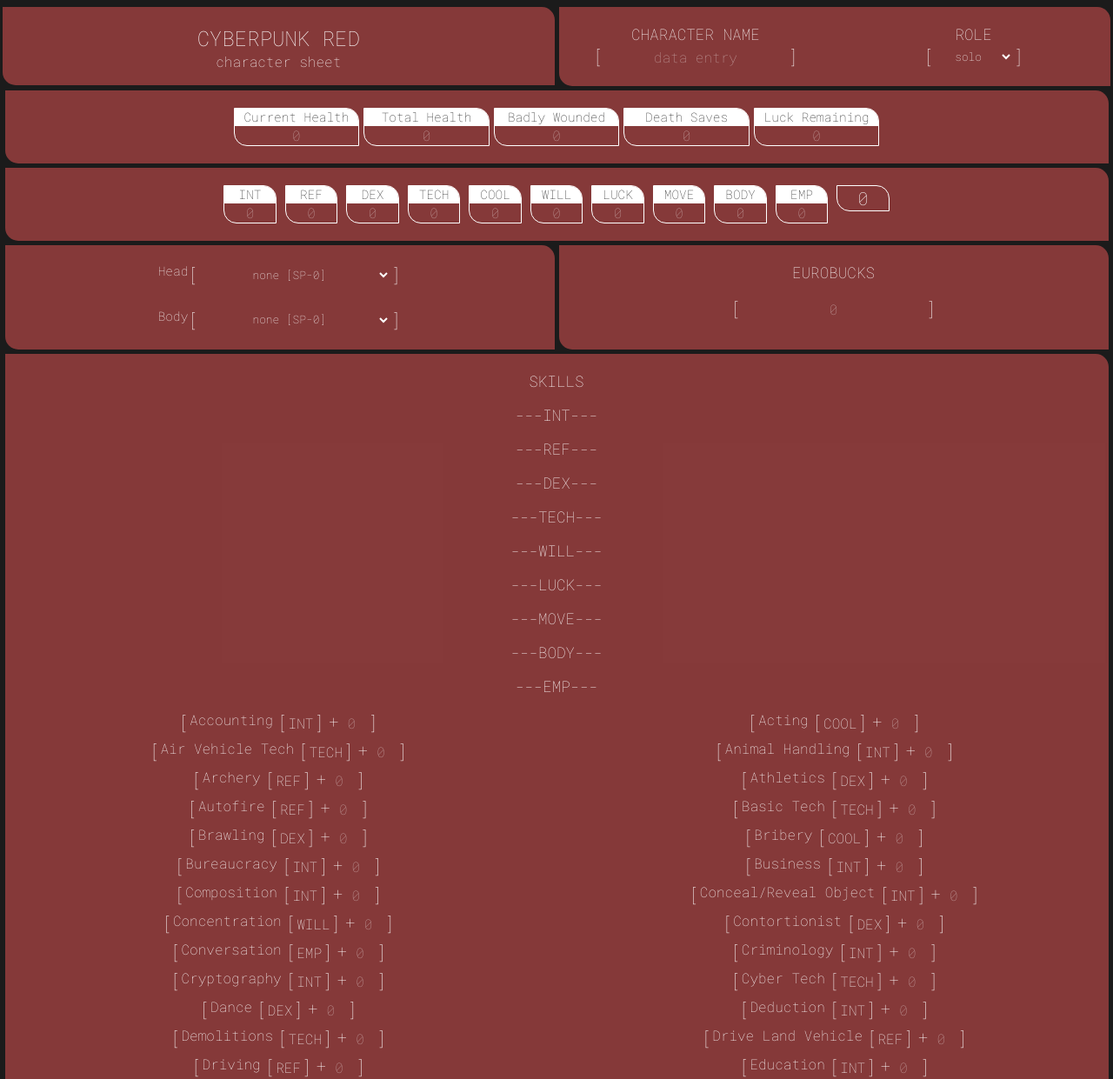
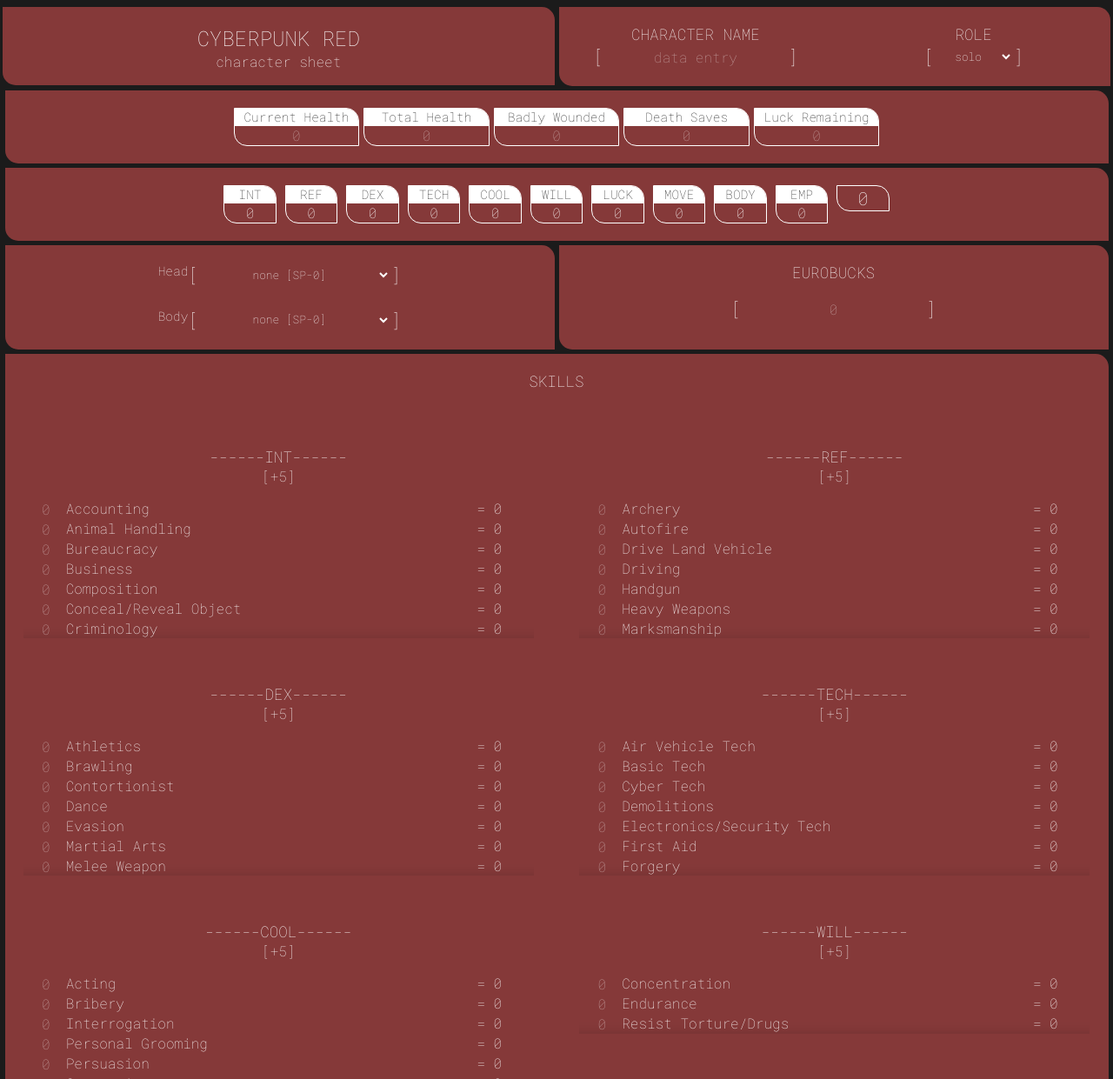
Before and after one commit to Willeujeans/CyberPunkCharacterSite, a plain HTML site: page index.html in a window 1280 px wide. Shown: the top 1241 px of the page at 87% size. Drawn offline with Linux system fonts and the light colour scheme.

Commit message:
made it look good

```diff
--- a/home.js
+++ b/home.js
@@ -88,30 +88,32 @@ function giveAddButtonFunctionality(buttonName){
 }
 
 //cycle through all skills and create them
-function createSkillSlot(parentContainer){
+function createSkillSlot(){
     for(var i=0; i < skillArray.length;i++){
         var row = createRow();
+        row.style.position = "relative";
+        row.classList.add("width100");
         row.classList.add("alignLeft");
         var skillName = createText(skillArray[i].name);
-        var skillAttribute = createText(skillArray[i].attribute);
-        skillAttribute = addSideBars(skillAttribute);
-        var plusText = createText("+");
-        plusText.classList.add("skillBonusNumber");
 
         var numInput = document.createElement("input");
         numInput.type = "number";
         numInput.classList.add("inputSmaller");
         numInput.placeholder = 0;
 
+        row.appendChild(numInput);
         row.appendChild(skillName);
-        row.appendChild(skillAttribute);
-        row.appendChild(plusText);
-        row.appendChild(numInput);
-        row = addSideBars(row);
+
+        var cont = document.createElement("div");
+        cont.classList.add("flexRow");
+        cont.classList.add("alignRight");
+        var result = createText("= 0");
+        cont.appendChild(result);
+        row.appendChild(cont);
+
         row.classList.add("alignLeft");
         row.classList.add("textAlignLeft");
-        parentContainer.appendChild(row);
-        //storeSlot(row, parentContainer);
+        document.getElementById("holder_" + skillArray[i].attribute).appendChild(row);
     }
 }
 
@@ -288,4 +290,4 @@ giveAddButtonFunctionality("add_inventory");
 
 createRoleDropdown();
 createBodyArmorDropdown();
-createSkillSlot(document.getElementById("container_skill"));
+createSkillSlot();
--- a/index.html
+++ b/index.html
@@ -85,52 +85,52 @@
             <div class="flexColumn individualStatContainer roundedEdges">
                 <label class="statLabel">INT</label>
                 <div class="whiteBackground"></div>
-                <input id="INT" class="removeBorder statInput" type="number" placeholder="0"></input>
+                <input id="INT" class="removeBorder statInput" type="number" value ="0"></input>
             </div>
             <div class="flexColumn individualStatContainer roundedEdges">
                 <label class="statLabel">REF</label>
                 <div class="whiteBackground"></div>
-                <input id="REF" class="removeBorder statInput" type="number" placeholder="0"></input>
+                <input id="REF" class="removeBorder statInput" type="number" value ="0"></input>
             </div>
             <div class="flexColumn individualStatContainer roundedEdges">
                 <label class="statLabel">DEX</label>
                 <div class="whiteBackground"></div>
-                <input id="DEX" class="removeBorder statInput" type="number" placeholder="0"></input>
+                <input id="DEX" class="removeBorder statInput" type="number" value ="0"></input>
             </div>
             <div class="flexColumn individualStatContainer roundedEdges">
                 <label class="statLabel">TECH</label>
                 <div class="whiteBackground"></div>
-                <input id="TECH" class="removeBorder statInput" type="number" placeholder="0"></input>
+                <input id="TECH" class="removeBorder statInput" type="number" value ="0"></input>
             </div>
             <div class="flexColumn individualStatContainer roundedEdges">
                 <label class="statLabel">COOL</label>
                 <div class="whiteBackground"></div>
-                <input id="COOL" class="removeBorder statInput" type="number" placeholder="0"></input>
+                <input id="COOL" class="removeBorder statInput" type="number" value ="0"></input>
             </div>
             <div class="flexColumn individualStatContainer roundedEdges">
                 <label class="statLabel">WILL</label>
                 <div class="whiteBackground"></div>
-                <input id="WILL" class="removeBorder statInput" type="number" placeholder="0"></input>
+                <input id="WILL" class="removeBorder statInput" type="number" value ="0"></input>
             </div>
             <div class="flexColumn individualStatContainer roundedEdges">
                 <label class="statLabel">LUCK</label>
                 <div class="whiteBackground"></div>
-                <input id="LUCK" class="removeBorder statInput" type="number" placeholder="0"></input>
+                <input id="LUCK" class="removeBorder statInput" type="number" value ="0"></input>
             </div>
             <div class="flexColumn individualStatContainer roundedEdges">
                 <label  class="statLabel">MOVE</label>
                 <div class="whiteBackground"></div>
-                <input id="MOVE" class="removeBorder statInput" type="number" placeholder="0"></input>
+                <input id="MOVE" class="removeBorder statInput" type="number" value ="0"></input>
             </div>
             <div class="flexColumn individualStatContainer roundedEdges">
                 <label class="statLabel">BODY</label>
                 <div class="whiteBackground"></div>
-                <input id="BODY" class="removeBorder statInput" type="number" placeholder="0"></input>
+                <input id="BODY" class="removeBorder statInput" type="number" value ="0"></input>
             </div>
             <div class="flexColumn individualStatContainer roundedEdges">
                 <label class="statLabel">EMP</label>
                 <div class="whiteBackground"></div>
-                <input id="EMP" class="removeBorder statInput" type="number" placeholder="0"></input>
+                <input id="EMP" class="removeBorder statInput" type="number" value ="0"></input>
             </div>
             <div class="flexColumn individualStatContainer roundedEdges">
                 <p id="TOTAL" class="removeBorder">0</p>
@@ -170,17 +170,49 @@
              <!-- Skills -->
    <div class="item roundedEdges heightAuto flexColumn backgroundMain stretchAcross">
     <h3>SKILLS</h3>
-    <h3>---INT---</h3>
-    <h3>---REF---</h3>
-    <h3>---DEX---</h3>
-    <h3>---TECH---</h3>
-    <h3>---WILL---</h3>
-    <h3>---LUCK---</h3>
-    <h3>---MOVE---</h3>
-    <h3>---BODY---</h3>
-    <h3>---EMP---</h3>
-        <div id="container_skill" class="container gap">
+    <div class="container">
+        <div class="flexColumn">
+            <h3 class="skillHolderTitle">------INT------</h3>
+            <p id="bonusNum_INT" class="attributeDisplayForSkills">[+5]</p>
+            <div class="skillHolder" id="holder_INT"></div>
         </div>
+
+        <div class="flexColumn">
+            <h3 class="skillHolderTitle">------REF------</h3>
+            <p id="bonusNum_REF" class="attributeDisplayForSkills">[+5]</p>
+            <div class="skillHolder" id="holder_REF"></div>
+        </div>
+
+        <div class="flexColumn">
+            <h3 class="skillHolderTitle">------DEX------</h3>
+            <p id="bonusNum_DEX" class="attributeDisplayForSkills">[+5]</p>
+            <div class="skillHolder" id="holder_DEX"></div>
+        </div>
+
+        <div class="flexColumn">
+            <h3 class="skillHolderTitle">------TECH------</h3>
+            <p id="bonusNum_TECH" class="attributeDisplayForSkills">[+5]</p>
+            <div class="skillHolder" id="holder_TECH"></div>
+        </div>
+
+        <div class="flexColumn">
+            <h3 class="skillHolderTitle">------COOL------</h3>
+            <p id="bonusNum_COOL" class="attributeDisplayForSkills">[+5]</p>
+            <div class="skillHolder" id="holder_COOL"></div>
+        </div>
+
+        <div class="flexColumn">
+            <h3 class="skillHolderTitle">------WILL------</h3>
+            <p id="bonusNum_WILL" class="attributeDisplayForSkills">[+5]</p>
+            <div class="skillHolder" id="holder_WILL"></div>
+        </div>
+
+        <div class="flexColumn">
+            <h3 class="skillHolderTitle">------EMP------</h3>
+            <p id="bonusNum_EMP" class="attributeDisplayForSkills">[+5]</p>
+            <div class="skillHolder" id="holder_EMP"></div>
+        </div>
+    </div>
    </div>
 
     <!-- Weapons -->
--- a/style.css
+++ b/style.css
@@ -9,15 +9,14 @@ body{
     align-items: center;
     background: var(--background);
 }
+
 h1, h2, h3, h4, h5, h6, p, label, button, input{
     margin:0;
     color:var(--text);
     font-weight: 100;
     font-family: 'Roboto Mono', monospace;
 }
-p{
-    font-size:1rem;
-}
+
 h3{
     font-weight:100;
     font-size:1.1rem;
@@ -127,8 +126,28 @@ input::-ms-input-placeholder { /* Edge 12 -18 */
     position:relative;
     height:800px;
 }
+
 .absolute{
     position:absolute;
+}
+.skillHolderTitle{
+    text-align: center;
+    margin:3rem 0rem 1rem 0rem;
+}
+.width100{
+    width:100%;
+}
+.skillHolder{
+    width:90%;
+    display: flex;
+    flex-direction: column;
+    align-items: flex-start;
+    max-height:10rem;
+    overflow:scroll;
+    padding:0rem 0.5rem 0rem 0.5rem;
+    box-shadow: 0px -26px 20px -35px rgba(0,0,0,0.49) inset;
+    -webkit-box-shadow: 0px -26px 20px -35px rgba(0,0,0,0.49) inset;
+    -moz-box-shadow: 0px -26px 20px -35px rgba(0,0,0,0.49) inset;
 }
 .backgroundMain{
     background:var(--main);
@@ -208,8 +227,15 @@ input::-ms-input-placeholder { /* Edge 12 -18 */
     width:50px;
 }
 .alignLeft{
-    align-self: flex-start !important;
+    align-self: flex-start;
     text-align:start;
+}
+.attributeDisplayForSkills{
+    margin:-1rem 0 1rem 0;
+}
+.alignRight{
+    position:absolute;
+    right:5%;
 }
 .textAlignLeft{
     text-align: start;
@@ -258,6 +284,9 @@ input::-ms-input-placeholder { /* Edge 12 -18 */
 }
 
 @media screen and (min-width: 800px) {
+    /* select, p, label, input{
+        font-size:0.9rem;
+    } */
     .container{
         margin-right:5px;
         display: grid;
```
